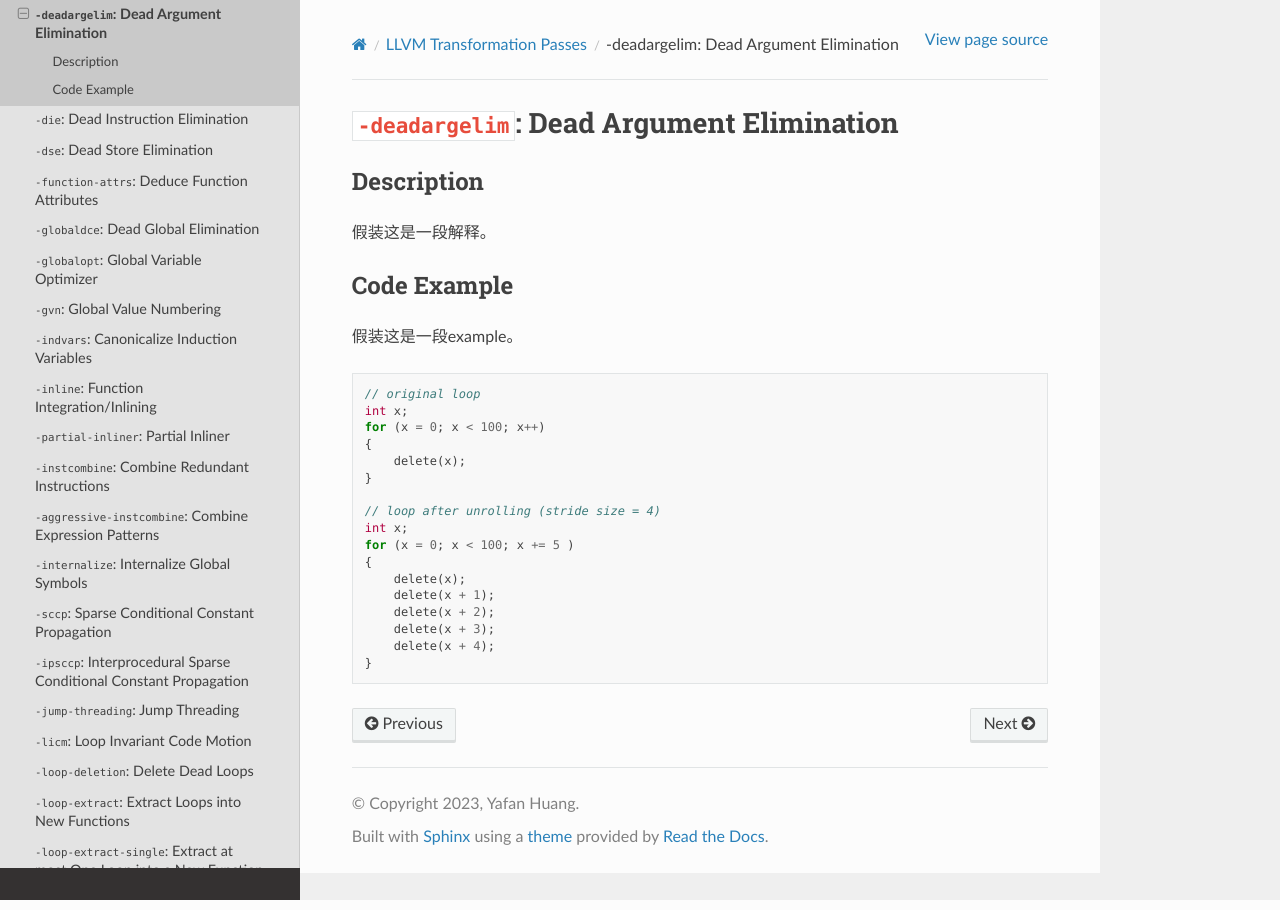
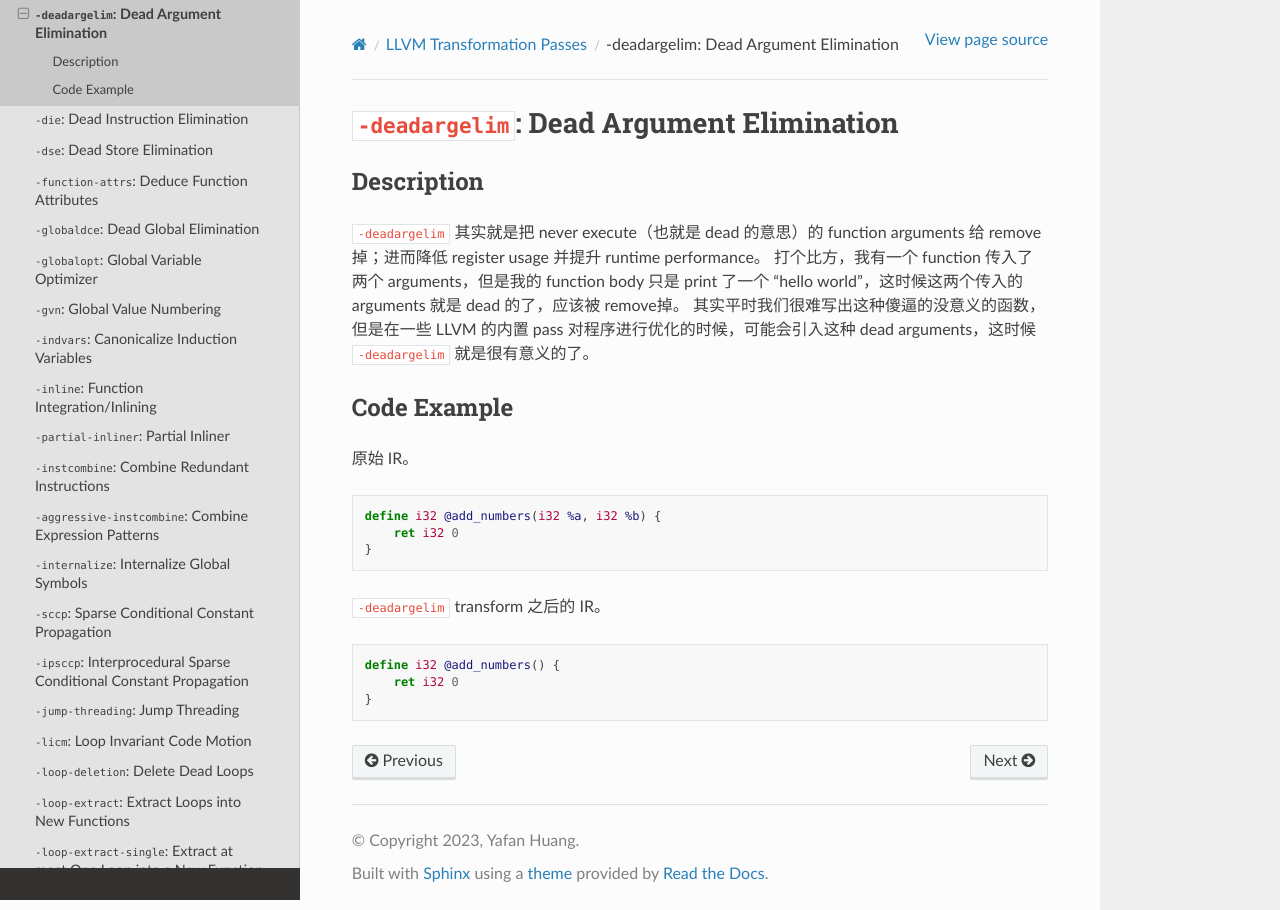
Before and after one commit to hyfshishen/understanding-llvm-transformation-passes, a Sphinx documentation site: the page built from docs/source/LLVM-transformation-passes/08-dead-argument-elimination.rst, in a window 1280 px wide. Built offline with Sphinx 7.4.7 and the Read the Docs theme 2.0.0, drawn with Linux system fonts in a browser that asks for light colours.

Commit message:
updating passes

```diff
--- a/docs/source/LLVM-transformation-passes/08-dead-argument-elimination.rst
+++ b/docs/source/LLVM-transformation-passes/08-dead-argument-elimination.rst
@@ -3,29 +3,26 @@
 
 Description
 --------
-假装这是一段解释。
+
+``-deadargelim`` 其实就是把 never execute（也就是 dead 的意思）的 function arguments 给 remove 掉；进而降低 register usage 并提升 runtime performance。
+打个比方，我有一个 function 传入了两个 arguments，但是我的 function body 只是 print 了一个 "hello world"，这时候这两个传入的 arguments 就是 dead 的了，应该被 remove掉。
+其实平时我们很难写出这种傻逼的没意义的函数，但是在一些 LLVM 的内置 pass 对程序进行优化的时候，可能会引入这种 dead arguments，这时候 ``-deadargelim`` 就是很有意义的了。
 
 Code Example
 --------
 
-假装这是一段example。
+原始 IR。
 
-.. code-block:: C
+.. code-block:: llvm
 
-    // original loop
-    int x;
-    for (x = 0; x < 100; x++)
-    {
-        delete(x);
+    define i32 @add_numbers(i32 %a, i32 %b) {
+        ret i32 0
     }
 
-    // loop after unrolling (stride size = 4)
-    int x;
-    for (x = 0; x < 100; x += 5 )
-    {
-        delete(x);
-        delete(x + 1);
-        delete(x + 2);
-        delete(x + 3);
-        delete(x + 4);
+``-deadargelim`` transform 之后的 IR。
+
+.. code-block:: llvm
+
+    define i32 @add_numbers() {
+        ret i32 0
     }
```
Also changed, not shown: docs/source/LLVM-transformation-passes/07-dead-code-elimination.rst (+35 -18 lines).
